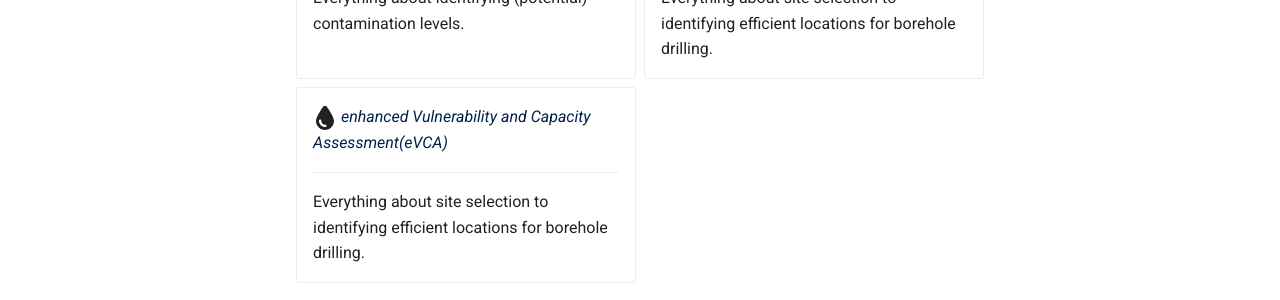
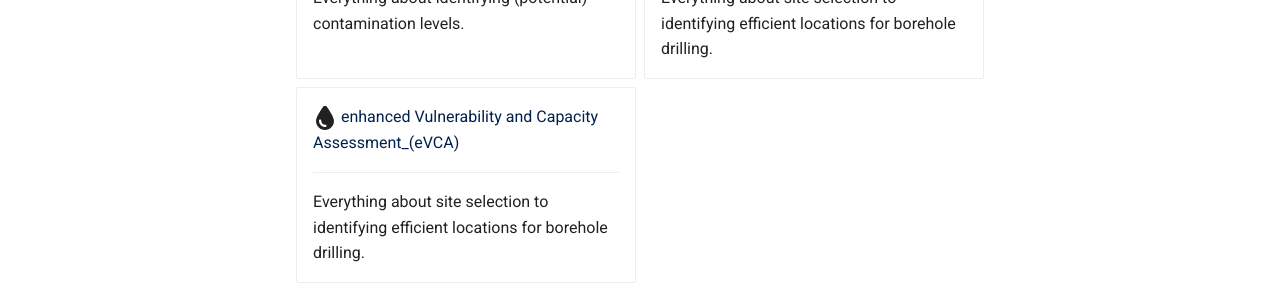
Before and after one commit to rodekruis/data-service-catalogue, an MkDocs documentation site: the page built from docs/wl/site_suitability_assessment.md, in a window 1280 px wide and 1058 px high. Shown: the part 727-1027 px from the top of the window. Built offline with MkDocs 1.6.1 and Material for MkDocs 9.7.7, drawn with Linux system fonts in a browser that asks for light colours; plug-ins that fetch from the network failed and are left out.

Commit message:
Update site_suitability_assessment.md

```diff
--- a/docs/wl/site_suitability_assessment.md
+++ b/docs/wl/site_suitability_assessment.md
@@ -28,7 +28,7 @@
 
     Everything about site selection to identifying efficient locations for borehole drilling.
 
--   :fontawesome-solid-droplet:{ .lg .middle } [__enhanced Vulnerability and Capacity Assessment_(eVCA)_](contamination_risk_tool/index.md)
+-   :fontawesome-solid-droplet:{ .lg .middle } [enhanced Vulnerability and Capacity Assessment_(eVCA)](contamination_risk_tool/index.md)
 
     ---
 
```
